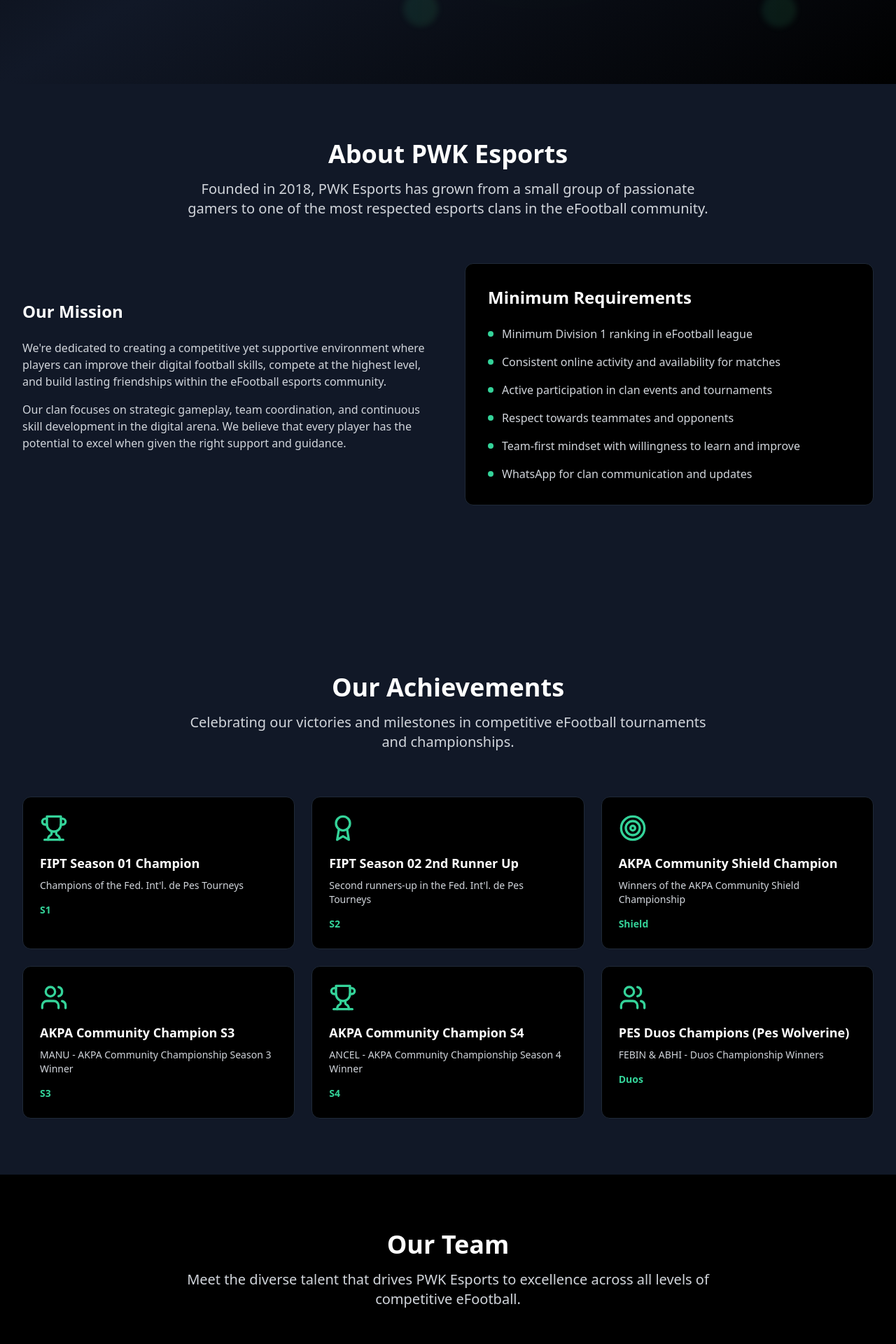
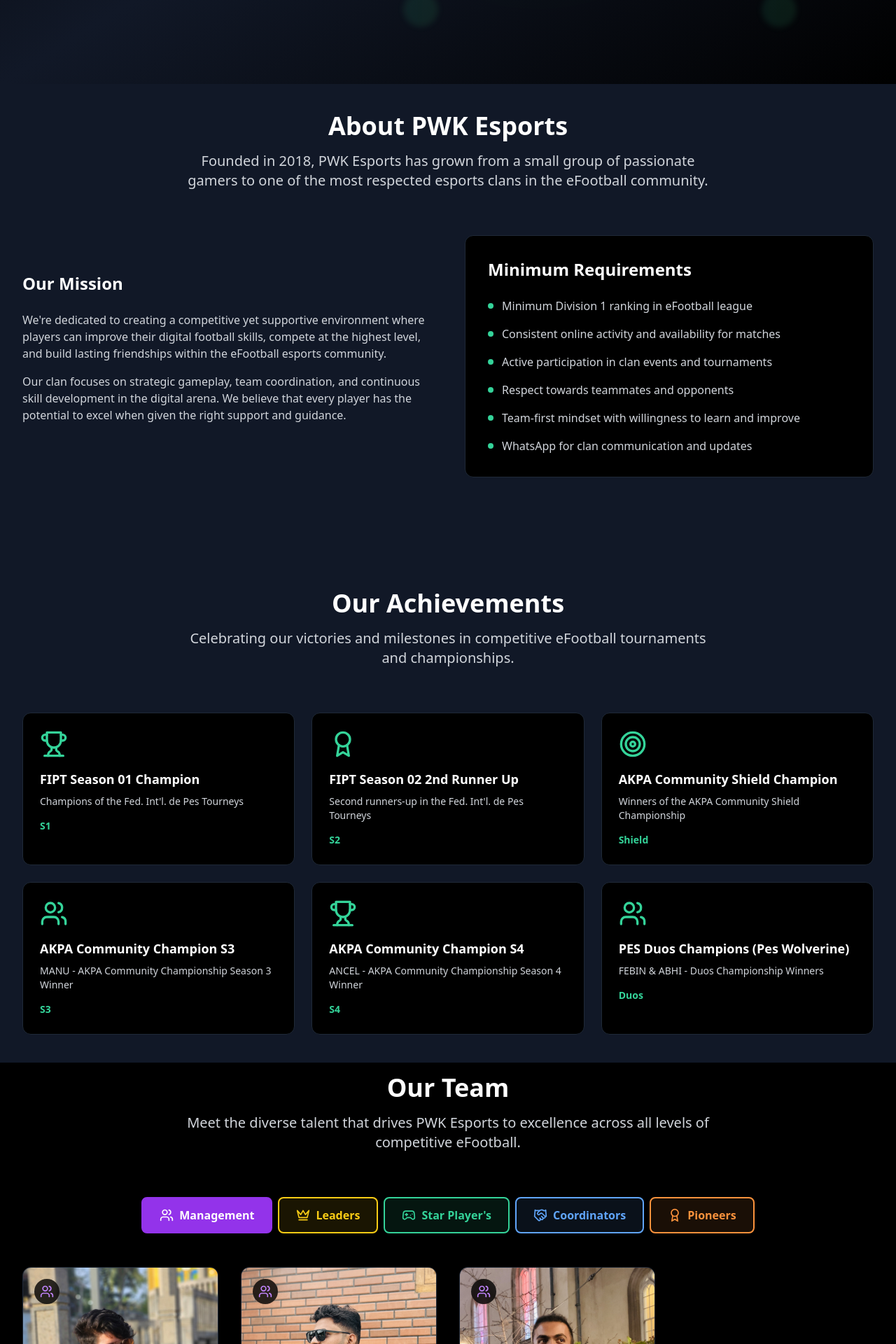
Before and after one commit to zakirnizam/pwkesports, a React (Vite) app: page / in a window 1280 px wide. Shown: the part 680-2600 px from the top of the page at 70% size. Built offline with nearby package versions, Linux system fonts and the light colour scheme.

Commit message:
Minor Enhancements

```diff
--- a/src/components/About.tsx
+++ b/src/components/About.tsx
@@ -1,6 +1,6 @@
 const About = () => {
   return (
-    <section id="about" className="py-20 bg-gray-900">
+    <section id="about" className="py-10 bg-gray-900">
       <div className="max-w-7xl mx-auto px-4 sm:px-6 lg:px-8">
         <div className="text-center mb-16">
           <h2 className="text-4xl font-bold text-white mb-4">About PWK Esports</h2>
--- a/src/components/Achievements.tsx
+++ b/src/components/Achievements.tsx
@@ -41,7 +41,7 @@ const Achievements = () => {
   ];
 
   return (
-    <section id="achievements" className="py-20 bg-gray-900">
+    <section id="achievements" className="py-10 bg-gray-900">
       <div className="max-w-7xl mx-auto px-4 sm:px-6 lg:px-8">
         <div className="text-center mb-16">
           <h2 className="text-4xl font-bold text-white mb-4">Our Achievements</h2>
--- a/src/components/Contact.tsx
+++ b/src/components/Contact.tsx
@@ -2,7 +2,7 @@ import { MessageSquare, Instagram } from 'lucide-react';
 
 const Contact = () => {
   return (
-    <section id="contact" className="py-20 bg-gray-900">
+    <section id="contact" className="py-10 bg-gray-900">
       <div className="max-w-7xl mx-auto px-4 sm:px-6 lg:px-8">
         <div className="text-center mb-16">
           <h2 className="text-4xl font-bold text-white mb-4">Join PWK Esports</h2>
--- a/src/components/Footer.tsx
+++ b/src/components/Footer.tsx
@@ -41,7 +41,7 @@ const Footer = () => {
           </div>
 
           {/* Quick Links */}
-          <div>
+          <div className='scroll-smooth'>
             <h3 className="text-lg font-semibold text-white mb-4">Quick Links</h3>
             <ul className="space-y-2">
               <li><a href="#home" className="text-gray-400 hover:text-emerald-400 transition-colors duration-200">Home</a></li>
--- a/src/components/Rankings.tsx
+++ b/src/components/Rankings.tsx
@@ -68,7 +68,7 @@ const Rankings = () => {
 
 
   return (
-    <section id="rankings" className="py-20 bg-black">
+    <section id="rankings" className="py-10 bg-black">
       <div className="max-w-7xl mx-auto px-4 sm:px-6 lg:px-8">
         <div className="text-center mb-16">
           <h2 className="text-4xl font-bold text-white mb-4">Current Season Rankings</h2>
--- a/src/components/Team.tsx
+++ b/src/components/Team.tsx
@@ -154,7 +154,7 @@ const Team = () => {
   };
 
   return (
-    <section id="team" className="py-20 bg-black">
+    <section id="team" className="py-4 bg-black">
       <div className="max-w-7xl mx-auto px-4 sm:px-6 lg:px-8">
         <div className="text-center mb-16">
           <h2 className="text-4xl font-bold text-white mb-4">Our Team</h2>
--- a/src/index.css
+++ b/src/index.css
@@ -52,3 +52,7 @@
 .animate-smoke {
   animation: smoke 4s ease-out infinite;
 }
+
+html {
+  scroll-behavior: smooth;
+}
```
